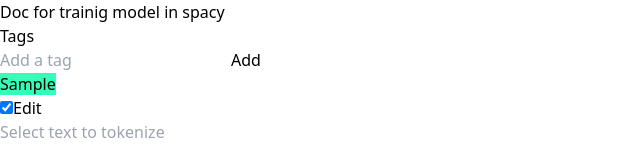
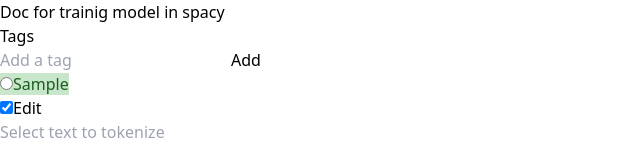
Before and after one commit to RudysAcosta/SpaCyEntityLab, a React (Vite) app: page / in a window 1280 px wide. Both pictures are taken after typing "Sample" into the empty fields and a click on the button "Add". Shown: the top 163 px of the page, without its empty margins (0-640 px from the left). Built offline with nearby package versions, Linux system fonts and the light colour scheme.

Commit message:
refactory de tags components

```diff
--- a/src/components/Tags/Tag.tsx
+++ b/src/components/Tags/Tag.tsx
@@ -1,15 +1,22 @@
 import React from "react";
 
+interface Color {
+    background: string;
+    textBorderColor: string;
+}
+
 interface TagsProps {
-    color: string;
+    color: Color;
     children: React.ReactNode;
 }
 
 const Tag: React.FC<TagsProps> = ({color, children}) => {
     return (
-        <span
-            style={{ backgroundColor:color }}
-            className="inline-block px-2 py-1 text-white bg-blue-600 rounded-md">{children}</span>
+        <span style={{ backgroundColor: color.background, borderColor:color.textBorderColor, color:color.textBorderColor }}
+        className="flex items-center gap-1 uppercase bg-blue-100 text-blue-800 text-md font-medium me-2 px-2.5 py-0.5 rounded dark:bg-gray-700 dark:text-blue-400 border border-blue-400">
+            <input id="bordered-radio-1" type="radio" value="" name="bordered-radio" className="w-4 h-4 text-blue-600 bg-gray-100 border-gray-300 focus:ring-blue-500 dark:focus:ring-blue-600 dark:ring-offset-gray-800 focus:ring-2 dark:bg-gray-700 dark:border-gray-600" />
+            { children }
+        </span>
     );
 };
 
--- a/src/components/Tags/index.tsx
+++ b/src/components/Tags/index.tsx
@@ -1,22 +1,29 @@
 import React, { ChangeEvent, useState } from "react";
+import Color from "../../types/Color";
 import Tag from "./Tag";
 
 interface Tag {
-    text: string,
-    color: string
+    text: string;
+    color: Color;
 }
 
-const predefinedColors: string[] = [
-    '#FF5733', '#33FF57', '#3357FF', '#FF33A8', '#A833FF',
-    '#33FFF4', '#FFD433', '#FF3380', '#33FFB8', '#8D33FF',
-    '#FF5733', '#33FF57', '#3357FF', '#FF33A8', '#A833FF',
-    '#33FFF4', '#FFD433', '#FF3380', '#33FFB8', '#8D33FF'
+const predefinedColors: Color[] = [
+    { background: "#FFCDD2", textBorderColor: "#B71C1C" },
+    { background: "#F8BBD0", textBorderColor: "#880E4F" },
+    { background: "#E1BEE7", textBorderColor: "#4A148C" },
+    { background: "#D1C4E9", textBorderColor: "#311B92" },
+    { background: "#C5CAE9", textBorderColor: "#1A237E" },
+    { background: "#BBDEFB", textBorderColor: "#0D47A1" },
+    { background: "#B3E5FC", textBorderColor: "#01579B" },
+    { background: "#B2EBF2", textBorderColor: "#006064" },
+    { background: "#B2DFDB", textBorderColor: "#004D40" },
+    { background: "#C8E6C9", textBorderColor: "#1B5E20" }
 ];
 
 const Tags: React.FC = () => {
     const [tags, setTags] = useState<Tag[]>([]);
     const [text, setText] = useState<string>('');
-    const [availableColors, setAvailableColors] = useState<string[]>([...predefinedColors]);
+    const [availableColors, setAvailableColors] = useState<Color[]>([...predefinedColors]);
 
 
     const handleTextChange = (e: ChangeEvent<HTMLInputElement>) => {
@@ -57,7 +64,9 @@
           </div>
           <div className="text-left flex flex-wrap gap-2">
                 {tags.map((tag, index) => (
-                    <Tag key={index} color={tag.color}>{tag.text}</Tag>
+                    <Tag key={index} color={tag.color}>
+                        {tag.text}
+                    </Tag>
                 ))}
           </div>
         </section>
--- /dev/null
+++ b/src/types/Color.ts
@@ -0,0 +1,4 @@
+export default interface Color {
+    background: string;
+    textBorderColor: string;
+}
--- /dev/null
+++ b/src/types/Tag.ts
@@ -0,0 +1,6 @@
+import Color  from "./Color";
+
+export default interface Tag {
+    text: string;
+    color: Color;
+}
```
